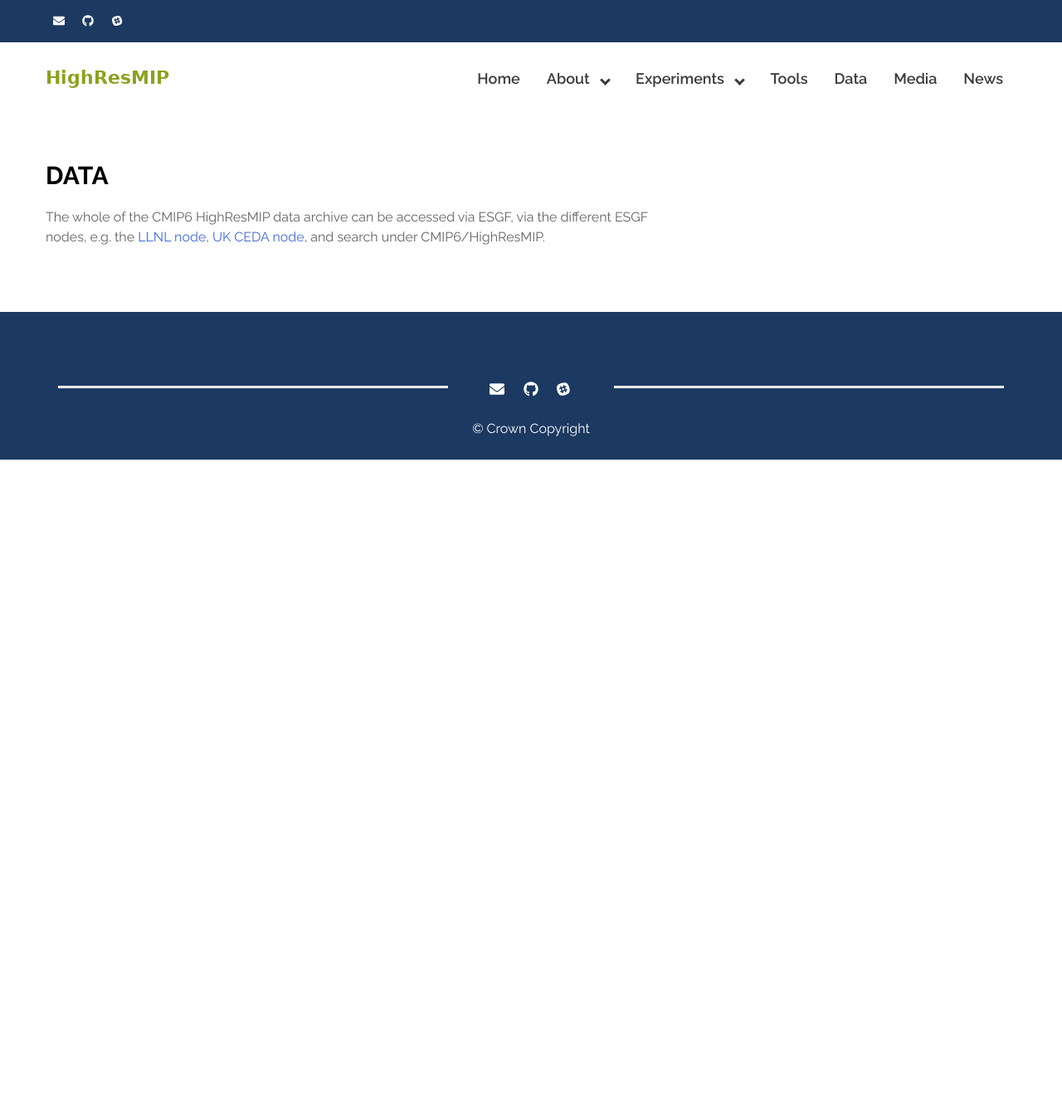
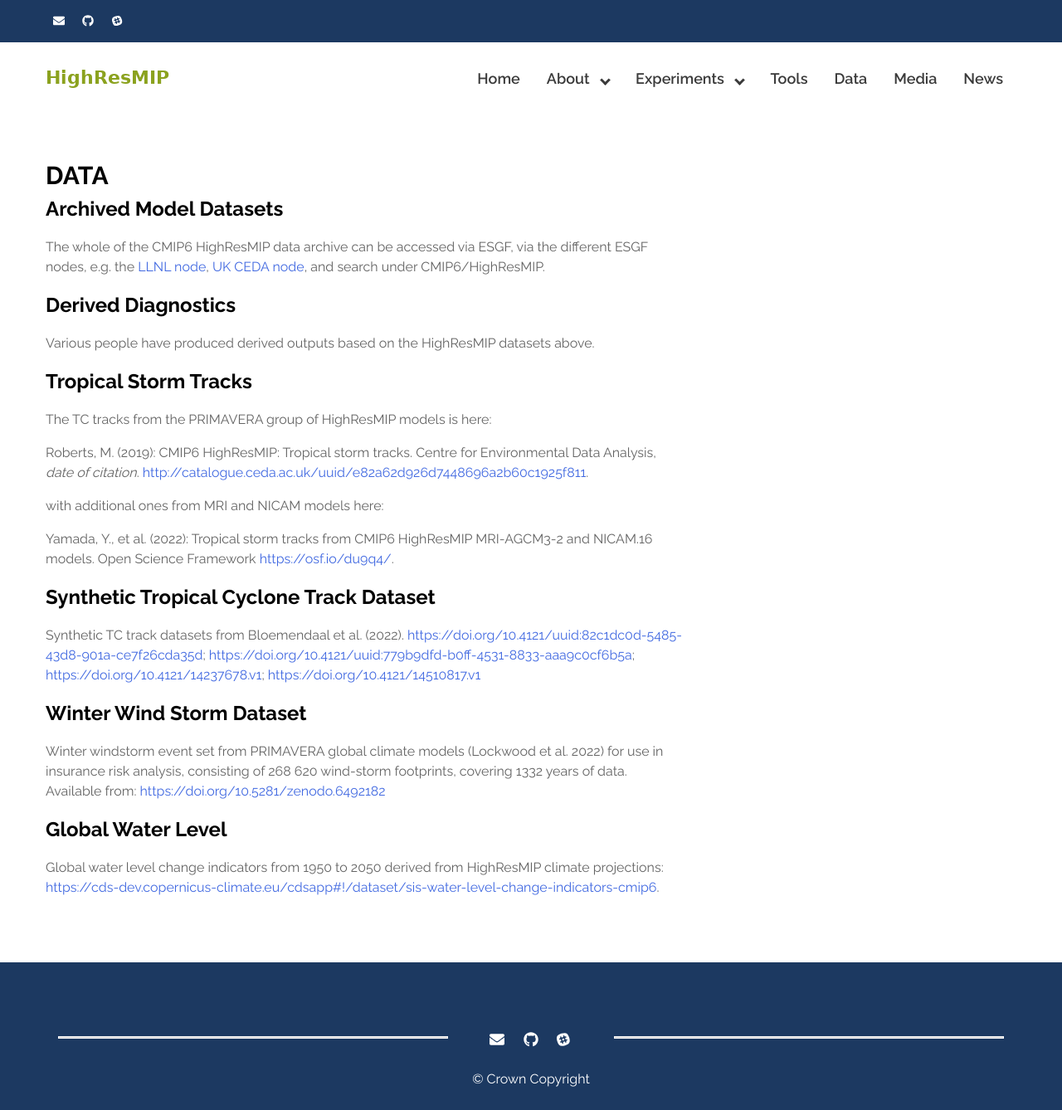
Before and after one commit to HighResMIP2/HighResMIP2.github.io, a Jekyll site: the page built from data.md, in a window 1280 px wide. Shown: the whole page at 83% size. Built offline with Jekyll 4.4.1, drawn with Linux system fonts in a browser that asks for light colours; before the commit the page ends 900 px from its top, so only the background shows below that.

Commit message:
Added more information on data, and several more publications

```diff
--- a/data.md
+++ b/data.md
@@ -4,4 +4,26 @@ title: Data
 permalink: /data/
 ---
 
+### Archived model datasets
 The whole of the CMIP6 HighResMIP data archive can be accessed via ESGF, via the different ESGF nodes, e.g. the [LLNL node](https://esgf-node.llnl.gov/search/cmip6/), [UK CEDA  node](https://esgf-index1.ceda.ac.uk/search/cmip6-ceda/), and search under CMIP6/HighResMIP.
+
+### Derived diagnostics
+Various people have produced derived outputs based on the HighResMIP datasets above.
+
+### Tropical storm tracks
+The TC tracks from the PRIMAVERA group of HighResMIP models is here:
+
+Roberts, M. (2019): CMIP6 HighResMIP: Tropical storm tracks. Centre for Environmental Data Analysis, *date of citation*. [http://catalogue.ceda.ac.uk/uuid/e82a62d926d7448696a2b60c1925f811](http://catalogue.ceda.ac.uk/uuid/e82a62d926d7448696a2b60c1925f811).
+
+with additional ones from MRI and NICAM models here:
+
+Yamada, Y., et al. (2022): Tropical storm tracks from CMIP6 HighResMIP MRI-AGCM3-2 and NICAM.16 models. Open Science Framework [https://osf.io/du9q4/](https://osf.io/du9q4/).
+
+### Synthetic tropical cyclone track dataset
+Synthetic TC track datasets from Bloemendaal et al. (2022). [https://doi.org/10.4121/uuid:82c1dc0d-5485-43d8-901a-ce7f26cda35d](https://doi.org/10.4121/uuid:82c1dc0d-5485-43d8-901a-ce7f26cda35d); [https://doi.org/10.4121/uuid:779b9dfd-b0ff-4531-8833-aaa9c0cf6b5a](https://doi.org/10.4121/uuid:779b9dfd-b0ff-4531-8833-aaa9c0cf6b5a); [https://doi.org/10.4121/14237678.v1](https://doi.org/10.4121/14237678.v1); [https://doi.org/10.4121/14510817.v1](https://doi.org/10.4121/14510817.v1)
+
+### Winter wind storm dataset
+Winter windstorm event set from PRIMAVERA global climate models (Lockwood et al. 2022) for use in insurance risk analysis, consisting of 268 620 wind-storm footprints, covering 1332 years of data. Available from: [https://doi.org/10.5281/zenodo.6492182](https://doi.org/10.5281/zenodo.6492182)
+
+### Global water level
+Global water level change indicators from 1950 to 2050 derived from HighResMIP climate projections: [https://cds-dev.copernicus-climate.eu/cdsapp#!/dataset/sis-water-level-change-indicators-cmip6](https://cds-dev.copernicus-climate.eu/cdsapp#!/dataset/sis-water-level-change-indicators-cmip6).
```
Also changed, not shown: publications.md (+12 -8 lines).
